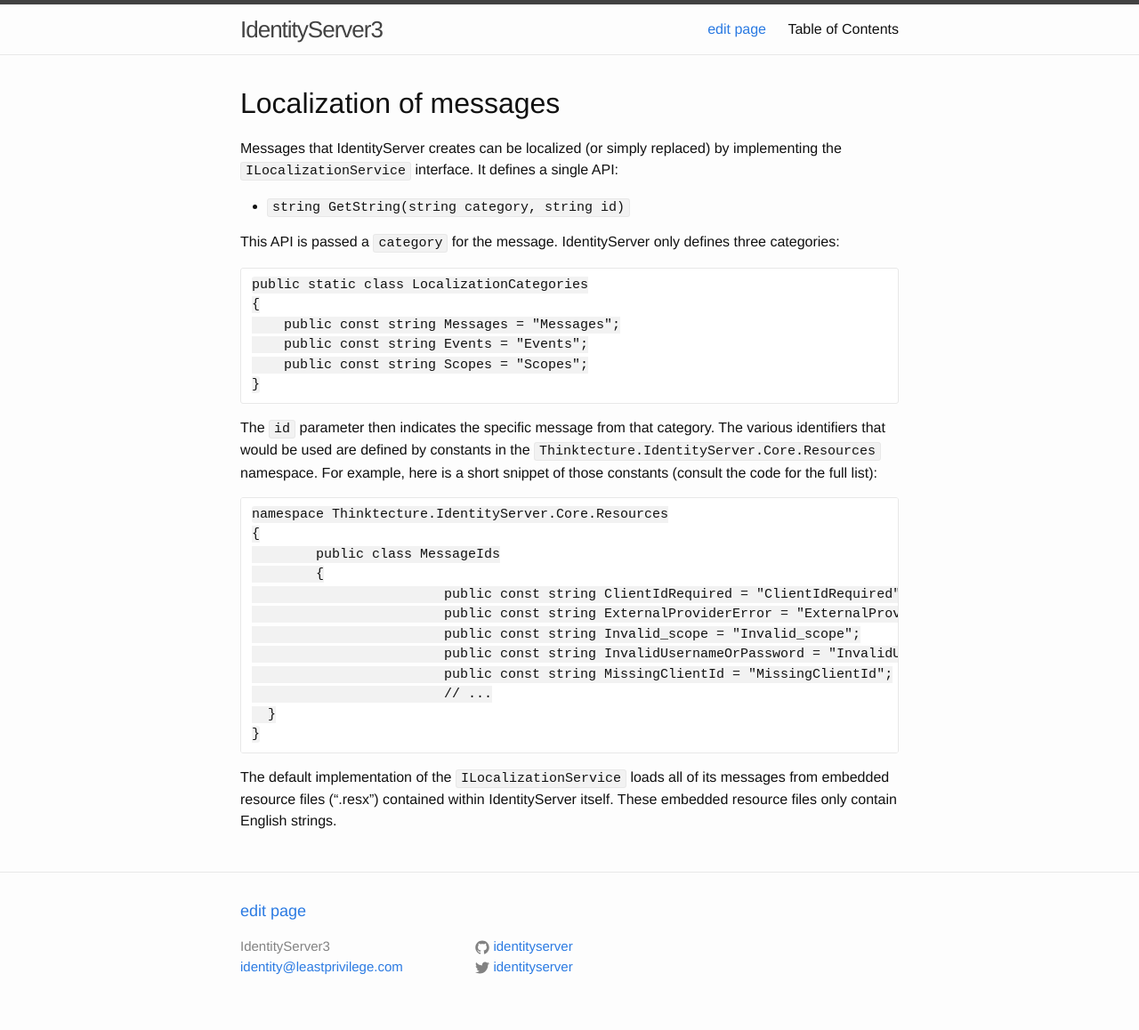
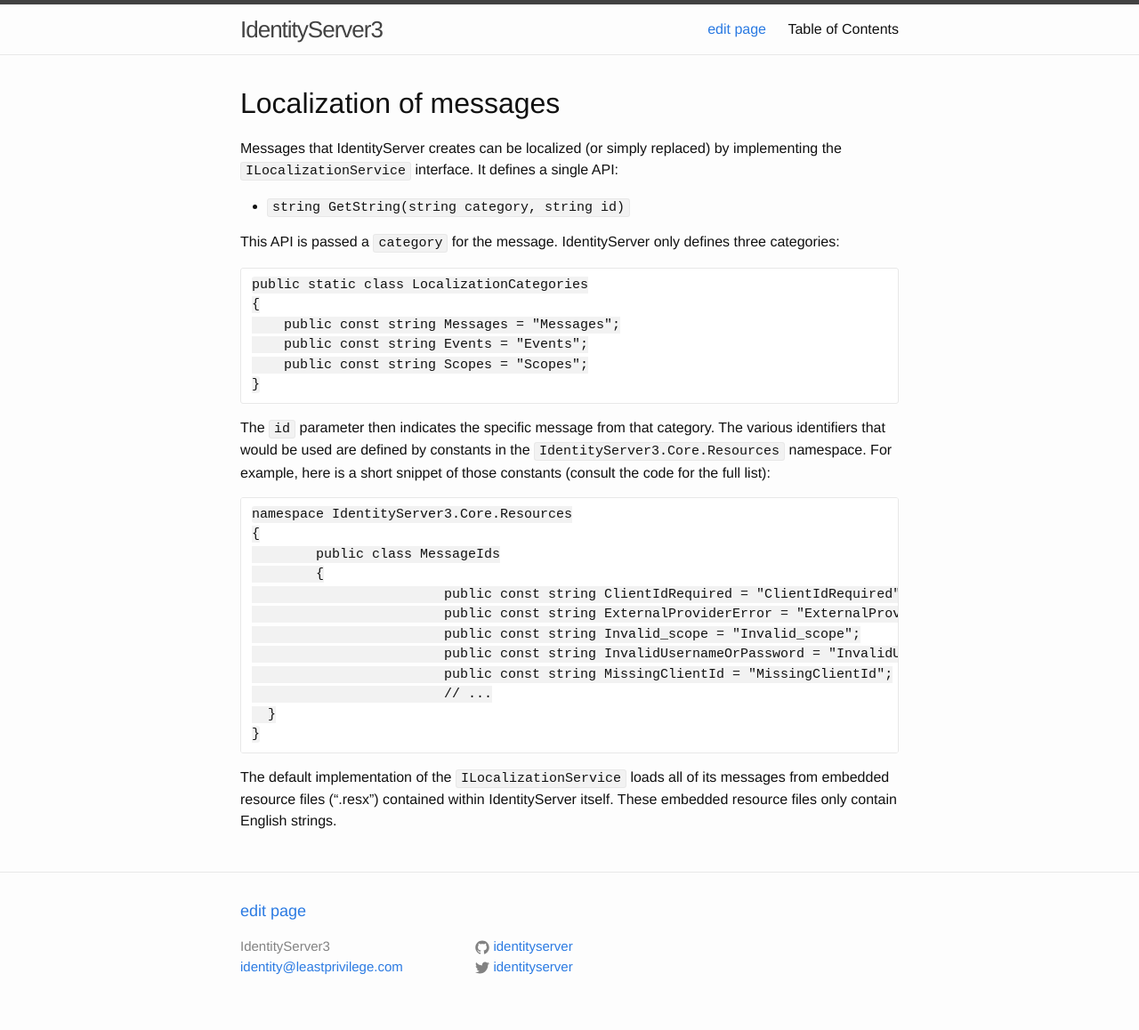
Before and after one commit to IdentityServer/Documentation, a Jekyll site: the page built from docs/advanced/localization.md, in a window 1280 px wide. Shown: the whole page at 89% size. Built offline with Jekyll 4.4.1, drawn with Linux system fonts in a browser that asks for light colours; Markdown is read by kramdown in place of the engine named in the settings.

Commit message:
name updates

````diff
--- a/docs/advanced/localization.md
+++ b/docs/advanced/localization.md
@@ -19,10 +19,10 @@
 }
 ```
 
-The `id` parameter then indicates the specific message from that category. The various identifiers that would be used are defined by constants in the `Thinktecture.IdentityServer.Core.Resources` namespace. For example, here is a short snippet of those constants (consult the code for the full list):
+The `id` parameter then indicates the specific message from that category. The various identifiers that would be used are defined by constants in the `IdentityServer3.Core.Resources` namespace. For example, here is a short snippet of those constants (consult the code for the full list):
 
 ```
-namespace Thinktecture.IdentityServer.Core.Resources
+namespace IdentityServer3.Core.Resources
 {
 	public class MessageIds
 	{
--- a/index.html
+++ b/index.html
@@ -43,13 +43,13 @@
 
       <li>
           <h2>
-              <a class="post-link" href="https://github.com/IdentityServer/Thinktecture.IdentityServer3/issues" target="_blank">Feedback, issues, requests? Check the issue tracker</a>
+              <a class="post-link" href="https://github.com/IdentityServer/IdentityServer3/issues" target="_blank">Feedback, issues, requests? Check the issue tracker</a>
           </h2>
       </li>
 
       <li>
           <h2>
-              <a class="post-link" href="https://github.com/IdentityServer/Thinktecture.IdentityServer3.Samples/" target="_blank">Go to the samples repository</a>
+              <a class="post-link" href="https://github.com/IdentityServer/IdentityServer3.Samples/" target="_blank">Go to the samples repository</a>
           </h2>
       </li>
 
````
Also changed, not shown: docs/advanced/customizingViews.md (+2 -2 lines), docs/advanced/di.md (+1 -1 lines).
